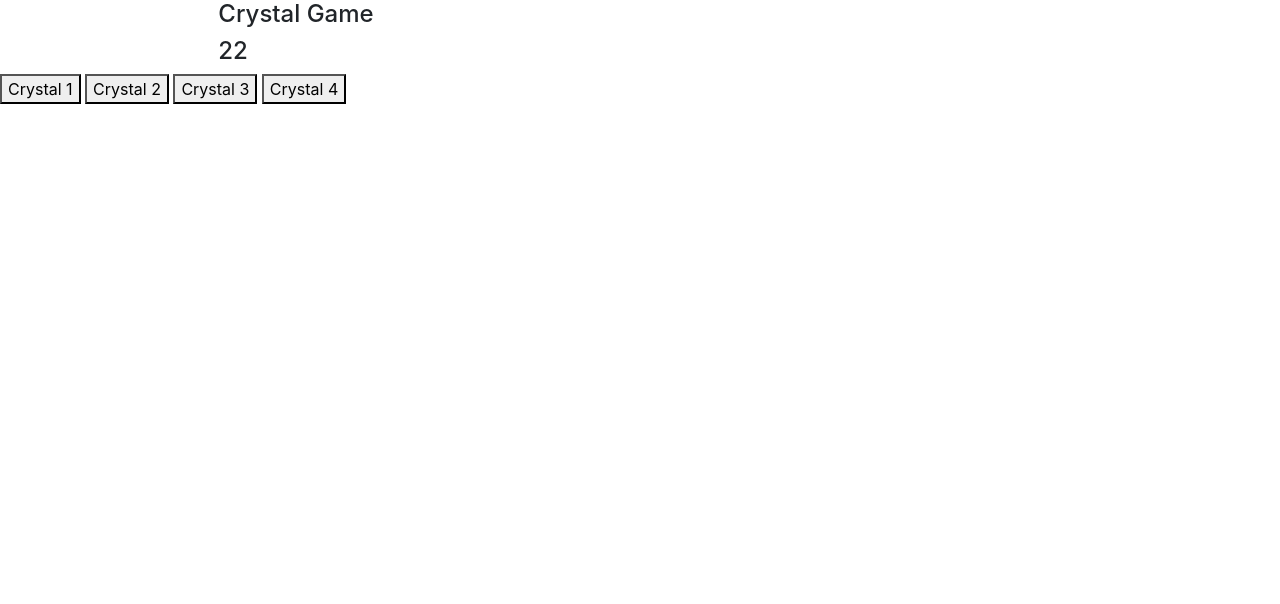
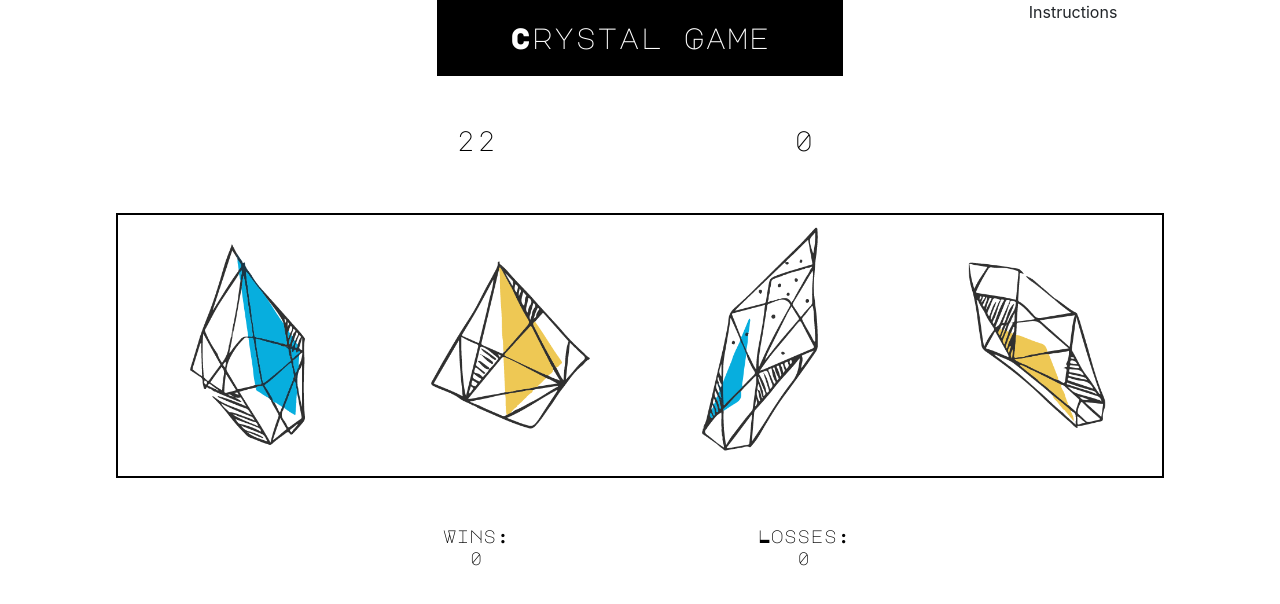
Before and after one commit to annasylvester/4-Crystal-Game, a plain HTML site: page index.html in a window 1280 px wide. Drawn offline with nearby package versions, Linux system fonts and the light colour scheme.

Commit message:
Final Commit

```diff
--- a/assets/css/style.css
+++ b/assets/css/style.css
@@ -0,0 +1,108 @@
+body {
+    width: 100%;
+    height: 700px;
+
+}
+
+.dropdown {
+    position: relative;
+    display: inline-block;
+    padding-right: 40%;
+}
+
+
+.dropdown-content {
+    display: none;
+    position: absolute;
+    background-color: #f9f9f9;
+    width: 100%;
+    min-width: 160px;
+    box-shadow: 0px 8px 16px 0px rgba(0, 0, 0, 0.2);
+    padding: 12px 16px;
+    z-index: 1;
+}
+
+.dropdown:hover .dropdown-content {
+    display: block;
+}
+
+.containerTitle {
+    background-color: black;
+    width: 100%;
+    padding: 5%;
+
+}
+
+h4 {
+    margin: auto !important;
+    color: white;
+    font-family: 'Major Mono Display', monospace;
+    font-size: 22pt !important;
+    position: relative;
+}
+
+
+
+.containerNum {
+    font-family: 'Major Mono Display', monospace;
+    font-size: 20px;
+    display: flex;
+    color: black;
+    justify-content: center;
+    margin: auto;
+}
+
+
+.containerButtons {
+    border: 2px solid black;
+    width: 80%;
+    display: flex;
+    flex-flow: row wrap;
+    justify-content: center;
+    margin: auto;
+}
+
+
+input {
+    height: 25%;
+    width: 25%;
+    outline: none !important;
+    box-shadow: none;
+}
+
+
+#winTitle {
+    font-family: 'Major Mono Display', monospace;
+    font-size: 18px;
+    color: black;
+    justify-content: center;
+    margin: auto;
+
+}
+
+#wins {
+    font-family: 'Major Mono Display', monospace;
+    font-size: 18px;
+    color: black;
+    justify-content: center;
+    margin: auto;
+
+}
+
+#lossTitle {
+    font-family: 'Major Mono Display', monospace;
+    font-size: 18px;
+    color: black;
+    justify-content: center;
+    margin: auto;
+
+}
+
+#loss{
+    font-family: 'Major Mono Display', monospace;
+    font-size: 18px;
+    color: black;
+    justify-content: center;
+    margin: auto;
+
+}
--- a/assets/javascript/game.js
+++ b/assets/javascript/game.js
@@ -16,7 +16,11 @@ let addedTotal = [];
 let winCounter = 0;
 let lossCounter = 0;
 
+
 function reset() {
+
+    guessedTotal= [0];
+    document.getElementById("guessedAdd").innerHTML = guessedTotal;
 
     //random number at top
     randomNum = Math.floor(Math.random() * 120) + 19;
@@ -41,6 +45,7 @@ function doMath() {
   let value2 = parseInt(guessedTotal.shift());
   let result = plus(value1, value2);
   guessedTotal.push(result);
+  document.getElementById("guessedAdd").innerHTML = guessedTotal;
   winLose();
   console.log(guessedTotal);
 };
@@ -54,13 +59,15 @@ function winLose() {
     alert("You win!");
     winCounter ++;
     console.log(winCounter, lossCounter);
+    document.getElementById("wins").innerHTML = winCounter;
     reset();
   }
 
   else if (guessedTotal > randomNum) {
     alert("You lost!");
-    lossCounter --;
+    lossCounter ++;
     console.log(winCounter, lossCounter);
+    document.getElementById("loss").innerHTML = lossCounter;
     reset();
   }
 
@@ -73,7 +80,7 @@ $("#crystal1").on("click", function () {
     console.log(guessedTotal);
     if (guessedTotal.length > 1) {
       doMath();
-    };
+    }
   });
   $("#crystal2").on("click", function () {
     guessedTotal.push(crystalVal[1]);
--- a/index.html
+++ b/index.html
@@ -3,41 +3,123 @@
 
 <head>
     <meta charset="UTF-8">
-    <title>Word Game</title>
+    <title>Crystal Game</title>
 
     <link rel="stylesheet" type="text/css" href="assets/css/reset.css">
     <link rel="stylesheet" href="https://stackpath.bootstrapcdn.com/bootstrap/4.1.3/css/bootstrap.min.css" integrity="sha384-MCw98/SFnGE8fJT3GXwEOngsV7Zt27NXFoaoApmYm81iuXoPkFOJwJ8ERdknLPMO"
         crossorigin="anonymous">
     <link rel="stylesheet" type="text/css" href="assets/css/style.css">
-    <script src="https://code.jquery.com/jquery-3.3.1.min.js" integrity="sha256-FgpCb/KJQlLNfOu91ta32o/NMZxltwRo8QtmkMRdAu8=" crossorigin="anonymous"></script>
+    <link href="https://fonts.googleapis.com/css?family=Major+Mono+Display" rel="stylesheet">
+    <script src="https://code.jquery.com/jquery-3.3.1.min.js" integrity="sha256-FgpCb/KJQlLNfOu91ta32o/NMZxltwRo8QtmkMRdAu8="
+        crossorigin="anonymous"></script>
 
 </head>
 
 <body>
-    <div class="containerTitle">
-        <div class="row justify-content-center">
-            <div class="col-8">
-                <h4> Crystal Game </h4>
+
+    <div class="row">
+        <div class="col">
+        </div>
+        <div class="col">
+            <div class="containerTitle">
+                <div class="d-flex justify-content-center">
+                    <h4> Crystal Game </h4>
+                </div>
+            </div>
+        </div>
+        <div class="col">
+            <div class="d-flex justify-content-end">
+                <div class="dropdown">
+                    <div class="d-flex justify-content-center">
+                        <span>Instructions</span>
+                        <div class="dropdown-content">
+                            <p>Welcome to the Crystal Game!
+                                <br>
+                                <br>
+                                Click on a crystal to add it to your total.
+                                <br>
+                                If your answer equals the number given, you win.
+                                If your answer goes over the random number, you lose.
+                                <br>
+                                Every new game, the crystals will be given different random values.
+                                Good luck! </p>
+                        </div>
+                    </div>
+                </div>
             </div>
         </div>
     </div>
     </div>
 
-    <div class="containerNum">
-        <div class="row justify-content-center">
-            <div class="col-8">
-                <h4 id="randomNum"></h4>
+
+    <br>
+    <br>
+
+    <div class="row">
+        <div class="col">
+        </div>
+        <div class="col">
+            <div class="containerNum">
+                <h3 id="randomNum"></h3>
             </div>
+        </div>
+        <div class="col">
+            <div class="containerNum">
+                <h3 id="guessedAdd">0</h3>
+            </div>
+        </div>
+        <div class="col">
         </div>
     </div>
 
 
-    <div class="containerButtons">
-        <button type="image" src="assets/images/crystals-01.png" id="crystal1">Crystal 1</button>
-        <button type="image" src="assets/images/crystals-02.png" id="crystal2">Crystal 2</button>
-        <button type="image" src="assets/images/crystals-03.png" id="crystal3">Crystal 3</button>
-        <button type="image" src="assets/images/crystals-04.png" id="crystal4">Crystal 4</button>
+    <br>
+    <br>
+
+    <div class="row">
+        <div class="flexBox containerButtons">
+            <input type="image" src="assets/images/crystals-01.png" id="crystal1"></input>
+            <input type="image" src="assets/images/crystals-02.png" id="crystal2"></input>
+            <input type="image" src="assets/images/crystals-03.png" id="crystal3"></input>
+            <input type="image" src="assets/images/crystals-04.png" id="crystal4"></input>
+        </div>
     </div>
+
+    <br>
+    <br>
+
+    <div class="row">
+        <div class="col">
+        </div>
+        <div class="col">
+            <div class="containerScore">
+                <div class="d-flex justify-content-center">
+                    <h3 id="winTitle">Wins:</h3>
+                </div>
+
+                <div class="d-flex justify-content-center">
+                    <h3 id="wins">0</h3>
+                </div>
+            </div>
+        </div>
+        <div class="col">
+            <div class="containerScore">
+                <div class="d-flex justify-content-center">
+                    <h3 id="lossTitle">Losses:</h3>
+                </div>
+
+                <div class="d-flex justify-content-center">
+                    <h3 id="loss">0</h3>
+                </div>
+            </div>
+        </div>
+        <div class="col">
+        </div>
+    </div>
+
+
+
+
 
 
 
```
